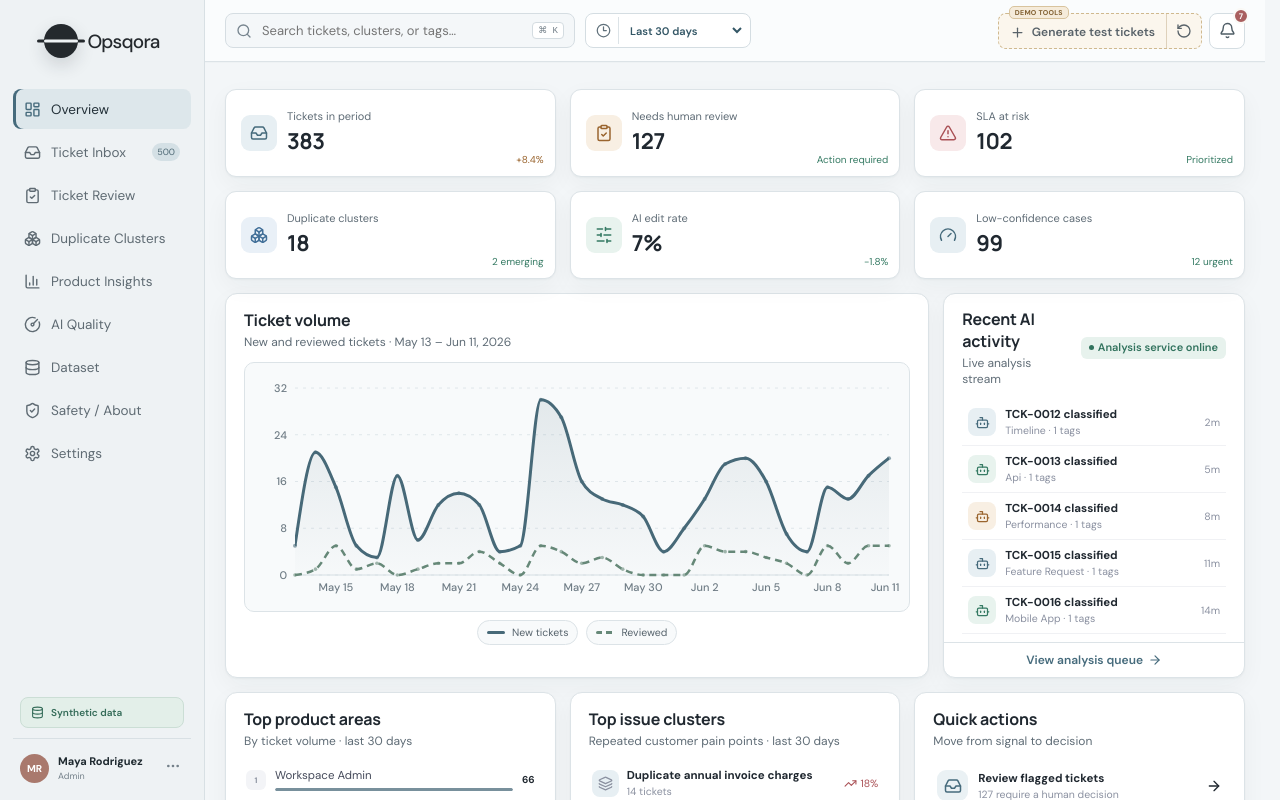
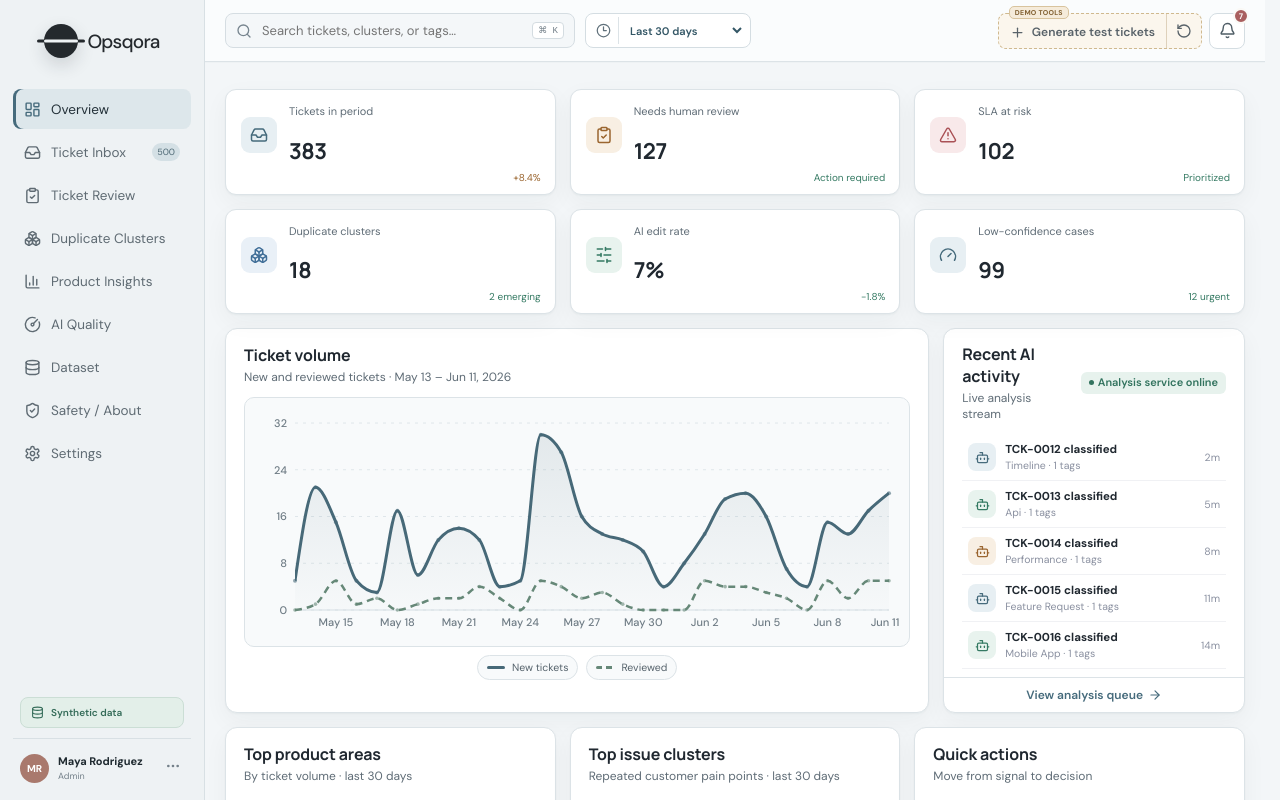
Before and after one commit to mich-mayer/opsqora, a React (Vite) app: page / in a window 1280 px wide. Shown: the top 800 px of the page. Built offline with nearby package versions, Linux system fonts and the light colour scheme.

Commit message:
Align repeated card content consistently

```diff
--- a/src/styles.css
+++ b/src/styles.css
@@ -1665,6 +1665,89 @@ button:active:not(:disabled) { transform: translateY(0); }
   .stat-delta { font-size: 9.5px; }
 }
 
+/* Equal content rhythm for repeated cards and metric groups. */
+.stat-card {
+  display: grid;
+  grid-template-columns: 36px minmax(0, 1fr);
+  grid-template-rows: 1fr;
+  align-items: center;
+  column-gap: 12px;
+  padding-bottom: 28px;
+}
+.stat-icon { grid-column: 1; align-self: center; }
+.stat-meta {
+  grid-column: 2;
+  display: flex;
+  flex-direction: column;
+  justify-content: center;
+  gap: 3px;
+}
+.stat-meta span {
+  height: 2.5em;
+  min-height: 2.5em;
+}
+.stat-meta strong {
+  min-height: 30px;
+  margin-top: 0;
+  display: flex;
+  align-items: center;
+  line-height: 1;
+}
+.stat-delta {
+  right: 14px;
+  bottom: 10px;
+  left: 62px;
+  max-width: none;
+  text-align: right;
+}
+
+.quality-metrics > div { min-height: 104px; }
+.quality-metrics span,
+.cluster-metrics span,
+.drawer-stats span {
+  min-height: 2.5em;
+  display: -webkit-box;
+  -webkit-box-orient: vertical;
+  -webkit-line-clamp: 2;
+  white-space: normal;
+  overflow: hidden;
+}
+.quality-metrics strong,
+.cluster-metrics strong,
+.drawer-stats strong { line-height: 1.2; }
+.quality-metrics small { top: 42px; }
+
+.cluster-card h3,
+.principles-grid h3,
+.method-cards strong {
+  min-height: 2.6em;
+  display: -webkit-box;
+  align-content: center;
+  -webkit-box-orient: vertical;
+  -webkit-line-clamp: 2;
+  overflow: hidden;
+}
+.cluster-card > p,
+.principles-grid p,
+.method-cards p {
+  display: -webkit-box;
+  -webkit-box-orient: vertical;
+  overflow: hidden;
+}
+.cluster-card > p { min-height: 3em; -webkit-line-clamp: 2; }
+.principles-grid p,
+.method-cards p { -webkit-line-clamp: 4; }
+.cluster-tags { min-height: 28px; align-content: flex-start; }
+
+@media (max-width: 640px) {
+  .stat-card {
+    grid-template-columns: 40px minmax(0, 1fr);
+    min-height: 112px;
+    padding: 16px 16px 28px;
+  }
+  .stat-delta { left: 68px; right: 16px; }
+}
+
 /* Phone layout: keep the page fluid and move primary navigation to the bottom. */
 @media (max-width: 640px) {
   :root { --page-gutter: 12px; --layout-gap: 10px; --panel-padding-x: 13px; }
@@ -1756,7 +1839,7 @@ button:active:not(:disabled) { transform: translateY(0); }
   .stats-grid.four,
   .quality-metrics,
   .ticket-operations { grid-template-columns: 1fr; }
-  .stat-card { min-height: 88px; }
+  .stat-card { min-height: 112px; }
   .stat-meta span { -webkit-line-clamp: 2; }
 
   .page-title { margin-bottom: 15px; gap: 12px; }
```
